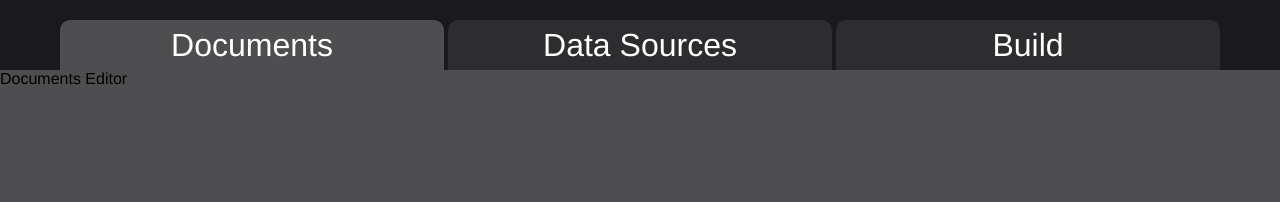
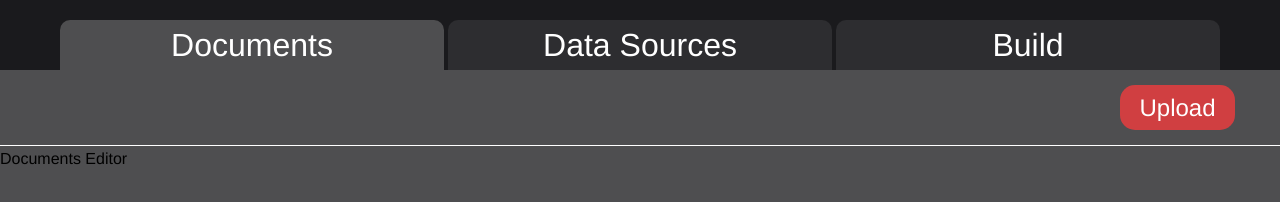
Before and after one commit to WS-AIDiot/frontend, a plain HTML site: page editor/index.html in a window 1280 px wide. Drawn offline with Linux system fonts and the light colour scheme.

Commit message:
Add upload button

```diff
--- a/editor/index.html
+++ b/editor/index.html
@@ -24,7 +24,10 @@
         </div>
     </div>
     <div id="editors">
-        <div class="editor active">Documents Editor</div>
+        <div class="editor active">
+            <div id="upload_button_container"><button id="upload">Upload</button></div>
+            Documents Editor
+        </div>
         <div class="editor">Data Sources Editor</div>
         <div class="editor">Build Editor</div>
     </div>
--- a/editor/style.css
+++ b/editor/style.css
@@ -41,3 +41,24 @@ div.editor {
 div.editor.active {
     display: block;
 }
+
+
+div#upload_button_container {
+    display: inline-block;
+    width: 100vw;
+    border-bottom: 1px solid #fff;
+}
+
+button#upload {
+    cursor: pointer;
+    float: right;
+    margin: 15px 45px;
+    border: 0px;
+    border-radius: 15px;
+    width: 115px;
+    height: 45px;
+    background-color: #d03f41;
+    font-weight: 500;
+    font-size: 24px;
+    color: #fff;
+}
```
